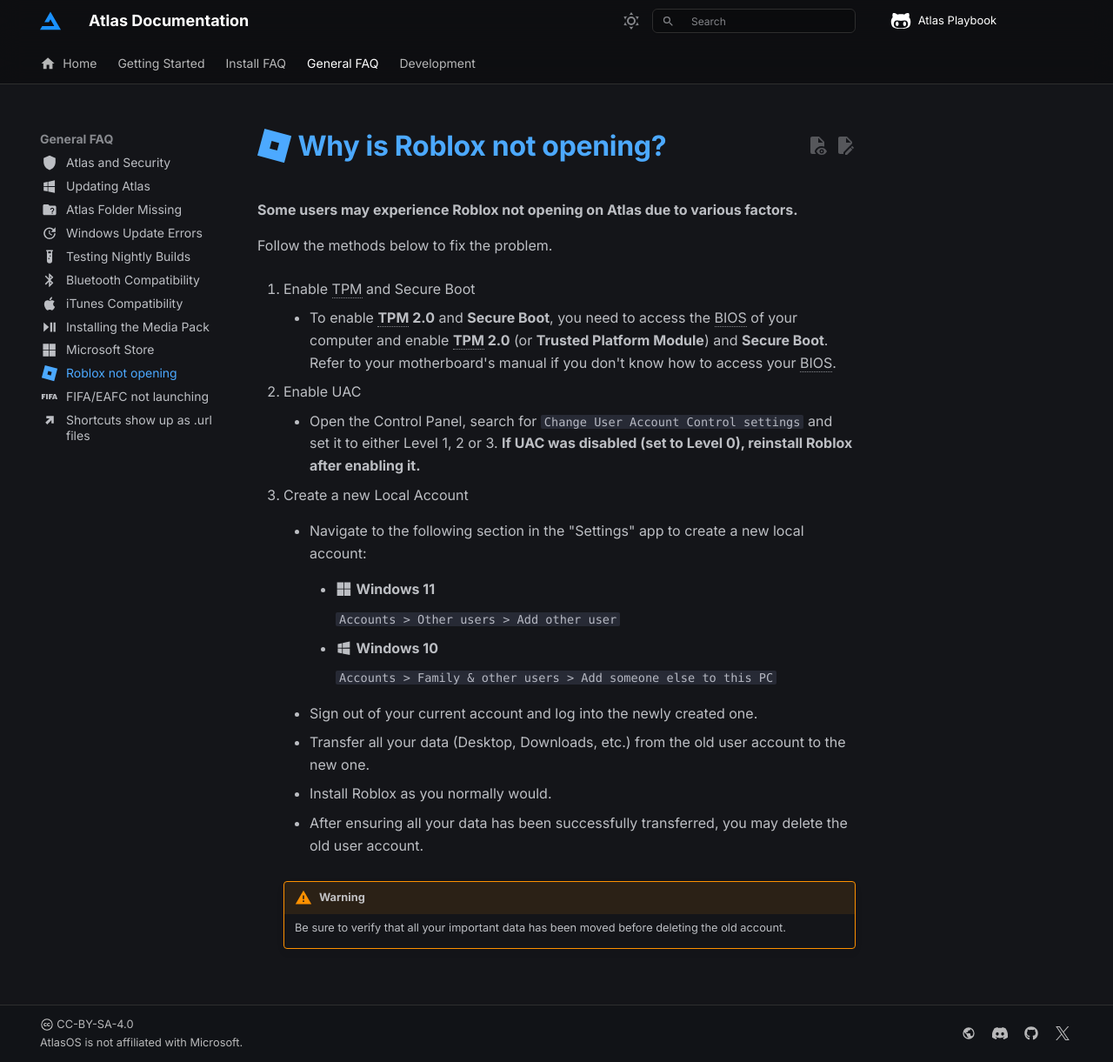
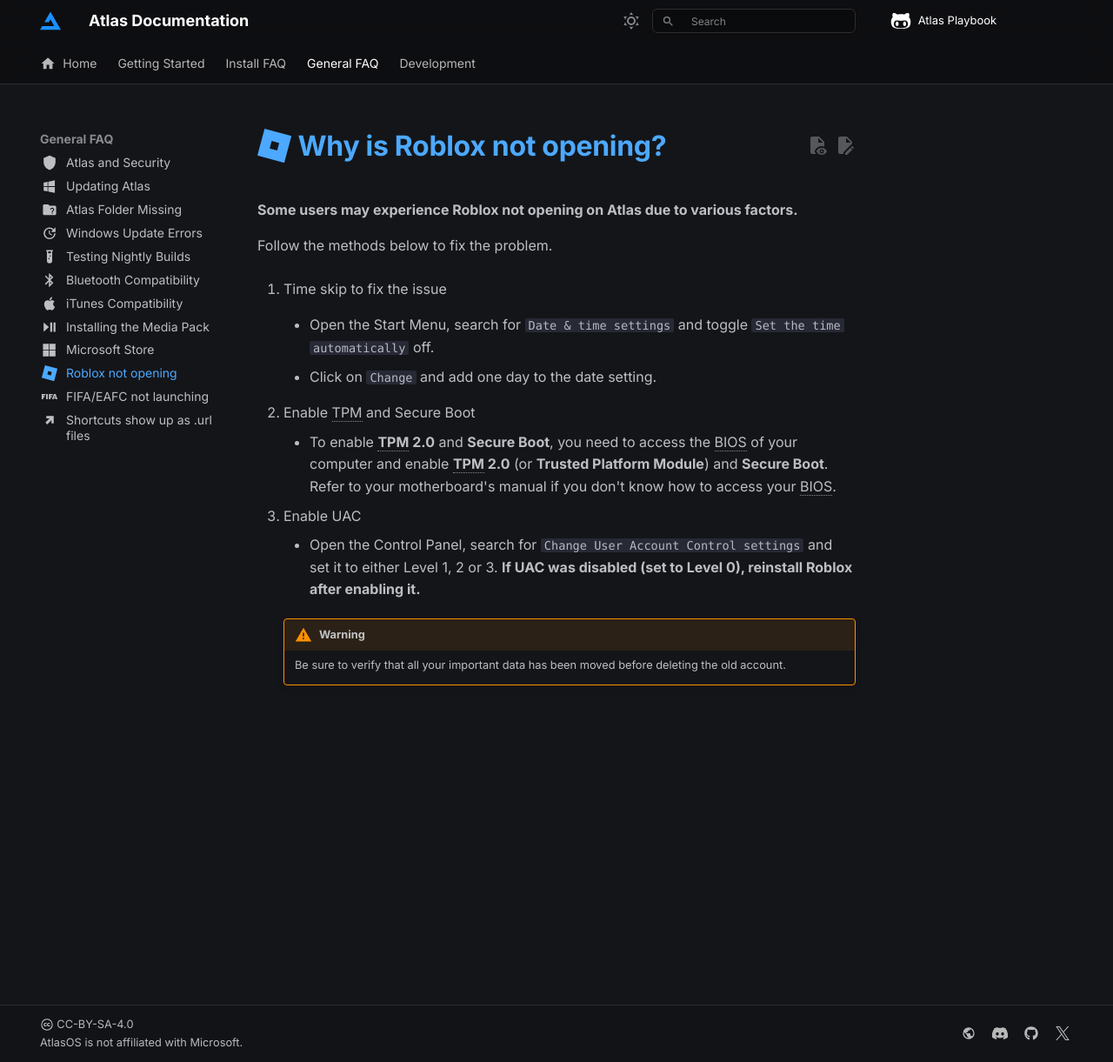
Before and after one commit to Atlas-OS/docs, an MkDocs documentation site: the page built from docs/general-faq/roblox-not-opening.md, in a window 1280 px wide and 1221 px high. Shown: the whole window at 87% size. Built offline with MkDocs 1.6.1 and Material for MkDocs 9.7.7, drawn with Linux system fonts in a browser that asks for light colours; some web fonts are replaced; comment, search, counter and statistics services are not loaded.

Commit message:
refactor: update roblox-not-opening.md

```diff
--- a/docs/general-faq/roblox-not-opening.md
+++ b/docs/general-faq/roblox-not-opening.md
@@ -9,33 +9,19 @@ icon: simple/roblox
 
 Follow the methods below to fix the problem.
 
-1. Enable TPM and Secure Boot
+1. Time skip to fix the issue
+
+    - Open the Start Menu, search for `Date & time settings` and toggle `Set the time automatically` off.
+
+    - Click on `Change` and add one day to the date setting.
+
+2. Enable TPM and Secure Boot
 
     - To enable **TPM 2.0** and **Secure Boot**, you need to access the BIOS of your computer and enable **TPM 2.0** (or **Trusted Platform Module**) and **Secure Boot**. Refer to your motherboard's manual if you don't know how to access your BIOS.
 
-2. Enable UAC
+3. Enable UAC
 
     - Open the Control Panel, search for `Change User Account Control settings` and set it to either Level 1, 2 or 3. **If UAC was disabled (set to Level 0), reinstall Roblox after enabling it.**
-
-3. Create a new Local Account
-
-    - Navigate to the following section in the "Settings" app to create a new local account:
-
-        - **:material-microsoft: Windows 11**
-
-            `Accounts > Other users > Add other user`
-
-        - **:material-microsoft-windows: Windows 10**
-
-            `Accounts > Family & other users > Add someone else to this PC`
-
-    - Sign out of your current account and log into the newly created one.
-
-    - Transfer all your data (Desktop, Downloads, etc.) from the old user account to the new one.
-
-    - Install Roblox as you normally would.
-
-    - After ensuring all your data has been successfully transferred, you may delete the old user account.
 
     !!! warning
 
```
